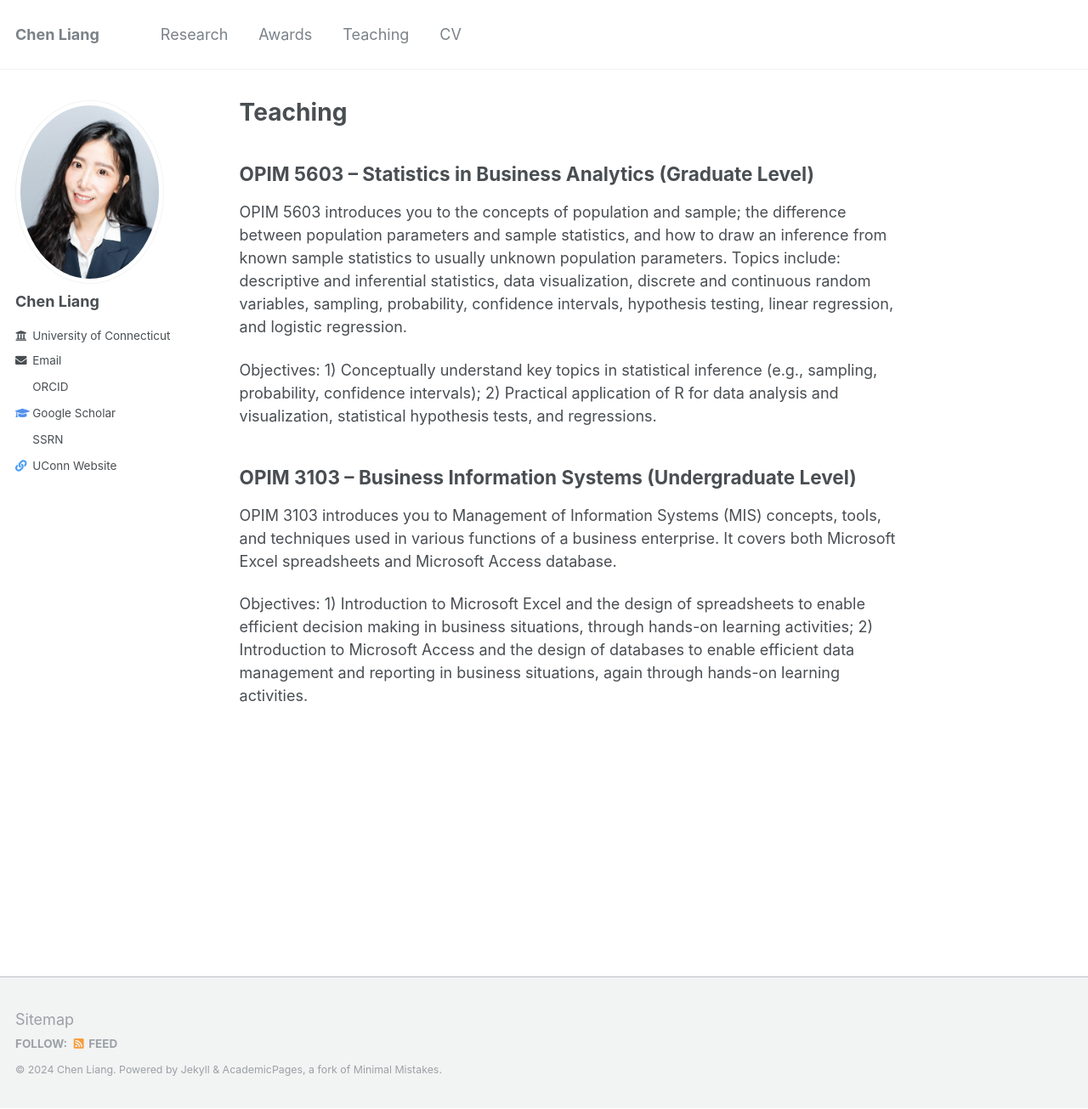
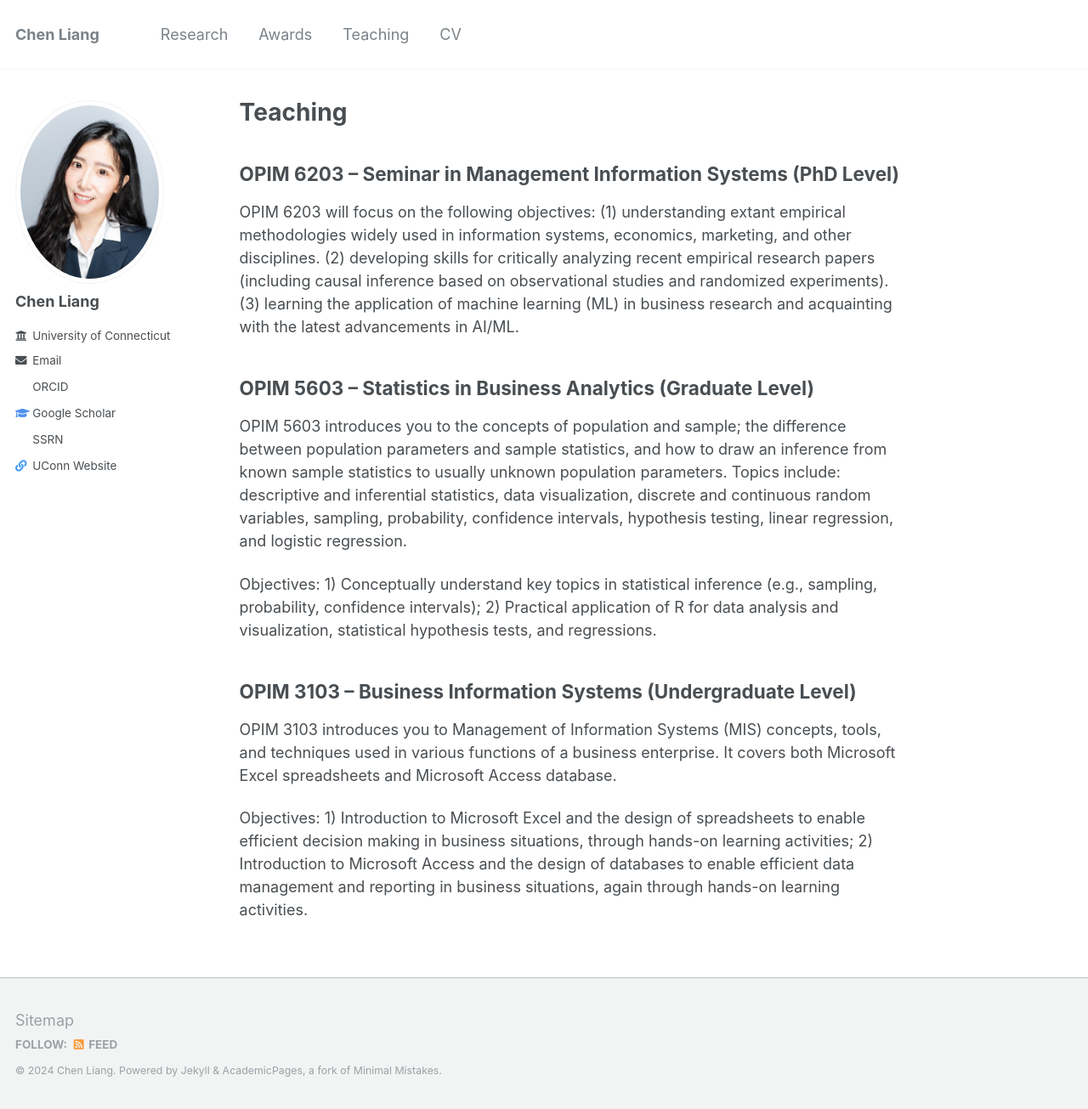
Before and after one commit to chen0liang/chen0liang.github.io, a Jekyll site: the page built from _pages/teaching.md, in a window 1280 px wide and 1305 px high. Shown: the whole window at 85% size. Built offline with Jekyll 4.4.1, drawn with Linux system fonts in a browser that asks for light colours; a style sheet for code colours, icons or effects is not loaded.

Commit message:
Update teaching.md

```diff
--- a/_pages/teaching.md
+++ b/_pages/teaching.md
@@ -3,6 +3,14 @@ layout: archive
 permalink: /teaching/
 title: "Teaching"
 ---
+
+## OPIM 6203 -- Seminar in Management Information Systems (PhD Level)
+
+OPIM 6203  will focus on the following objectives:
+(1) understanding extant empirical methodologies widely used in information systems, economics, marketing, and other disciplines.
+(2) developing skills for critically analyzing recent empirical research papers (including causal inference based on observational studies and randomized experiments).
+(3) learning the application of machine learning (ML) in business research and acquainting with the latest advancements in AI/ML.
+
 
 ## OPIM 5603 -- Statistics in Business Analytics (Graduate Level)
 
```
